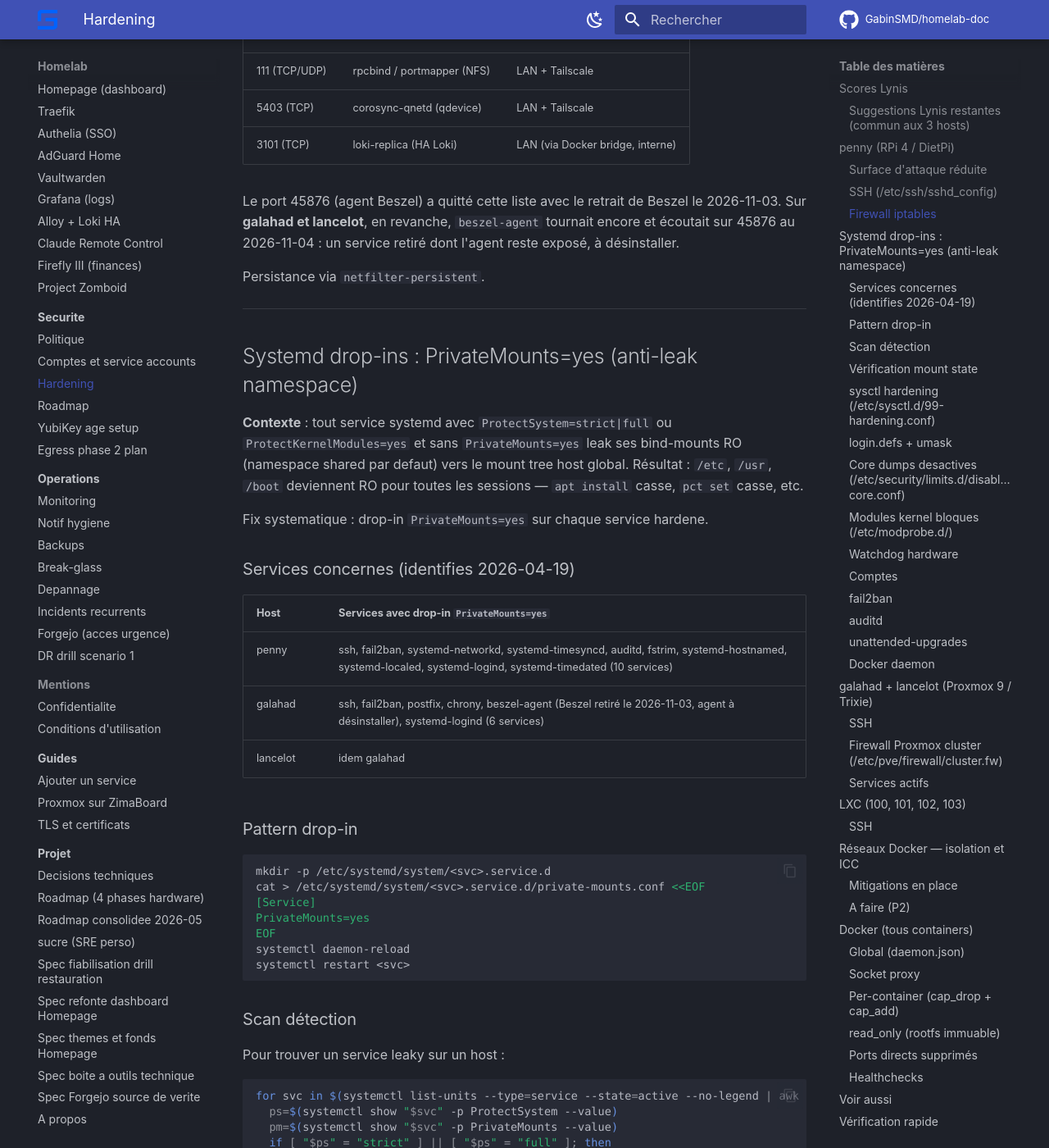
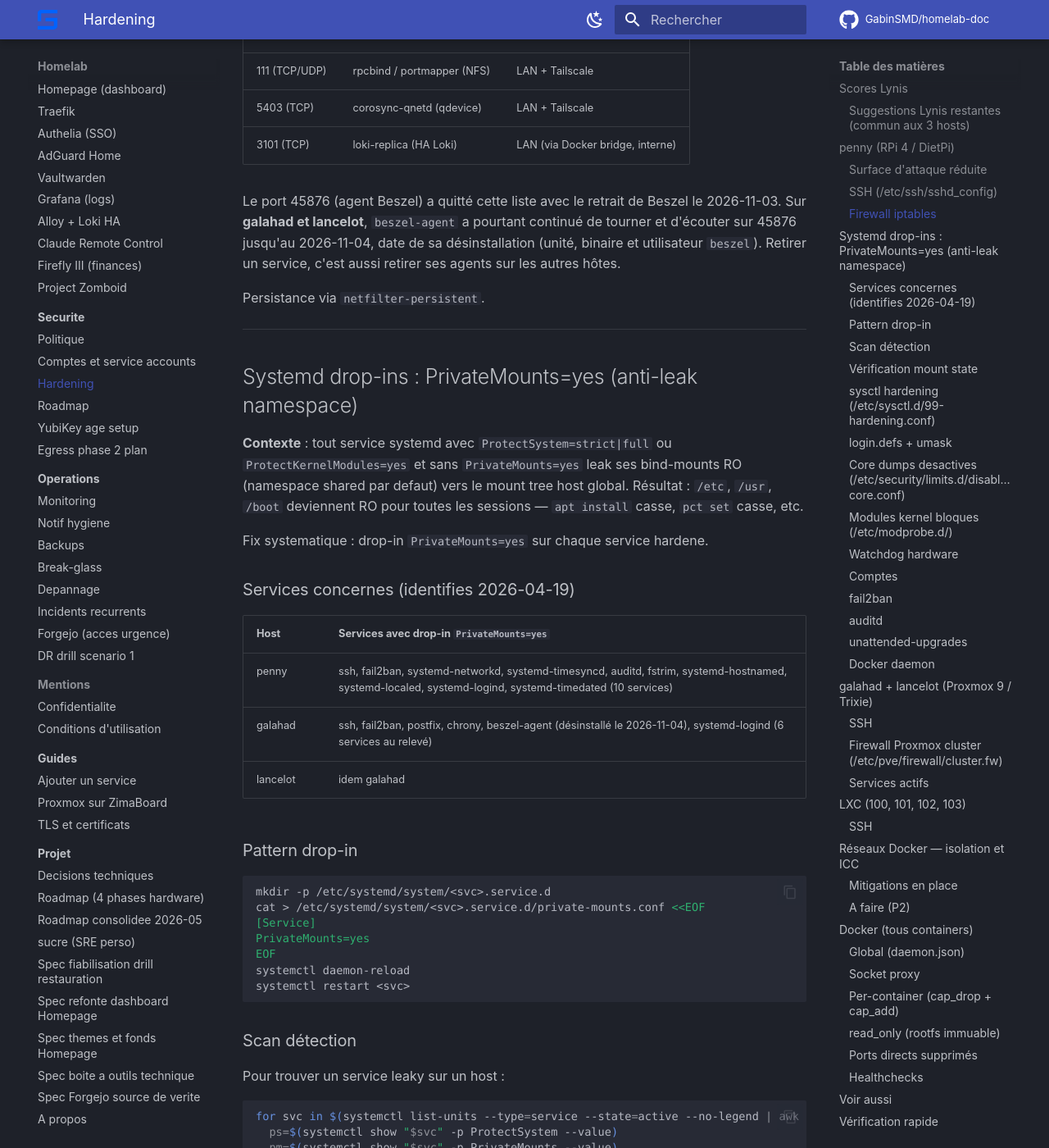
Before and after one commit to GabinSMD/homelab-doc, an MkDocs documentation site: the page built from docs/securite/hardening.md, in a window 1280 px wide and 1400 px high, scrolled down 3127 px. Shown: the whole window at 82% size. Built offline with MkDocs 1.6.1 and Material for MkDocs 9.7.7, drawn with Linux system fonts in a browser that asks for light colours; comment, search, counter and statistics services are not loaded; some of the changed text lies outside the part shown.

Commit message:
docs: agents Beszel desinstalles, Alloy dans la LXC iptv
Suite de la PR #32, apres action sur les machines le 2026-11-04 :
- beszel-agent desinstalle sur galahad et lancelot (hardening)
- LXC 109 iptv expedie desormais journald + Docker : les huit LXC
  expedient (alloy-loki-ha, grafana)
- Vaultwarden : le tableau des capabilities etait juste (verifie par
  docker inspect dans la LXC 102), precision de l'emplacement seulement

Co-Authored-By: Claude Opus 5.5 <noreply@anthropic.com>

```diff
--- a/docs/securite/hardening.md
+++ b/docs/securite/hardening.md
@@ -113,8 +113,9 @@ Policy `INPUT DROP`. Ports ouverts uniquement :
 | 3101 (TCP) | loki-replica (HA Loki) | LAN (via Docker bridge, interne) |
 
 Le port 45876 (agent Beszel) a quitté cette liste avec le retrait de Beszel le 2026-11-03.
-Sur **galahad et lancelot**, en revanche, `beszel-agent` tournait encore et écoutait sur
-45876 au 2026-11-04 : un service retiré dont l'agent reste exposé, à désinstaller.
+Sur **galahad et lancelot**, `beszel-agent` a pourtant continué de tourner et d'écouter
+sur 45876 jusqu'au 2026-11-04, date de sa désinstallation (unité, binaire et utilisateur
+`beszel`). Retirer un service, c'est aussi retirer ses agents sur les autres hôtes.
 
 Persistance via `netfilter-persistent`.
 
@@ -131,7 +132,7 @@ Fix systematique : drop-in `PrivateMounts=yes` sur chaque service hardene.
 | Host | Services avec drop-in `PrivateMounts=yes` |
 |------|-------------------------------------------|
 | penny | ssh, fail2ban, systemd-networkd, systemd-timesyncd, auditd, fstrim, systemd-hostnamed, systemd-localed, systemd-logind, systemd-timedated (10 services) |
-| galahad | ssh, fail2ban, postfix, chrony, beszel-agent (Beszel retiré le 2026-11-03, agent à désinstaller), systemd-logind (6 services) |
+| galahad | ssh, fail2ban, postfix, chrony, beszel-agent (désinstallé le 2026-11-04), systemd-logind (6 services au relevé) |
 | lancelot | idem galahad |
 
 ### Pattern drop-in
@@ -368,7 +369,7 @@ Clients socket direct : **aucun** depuis le retrait de Portainer le 2026-11-03 (
 | Traefik | ✅ OK | `/tmp`, `/run` | teste 2026-04-13 |
 | Homepage | ✅ OK | `/tmp`, `/app/.next/cache` | teste 2026-04-13 |
 | Authelia | ❌ KO | — | ecrit `/app/.healthcheck.env` au startup (pas seulement healthcheck), impossible en l'état |
-| Vaultwarden | ❌ KO | — | SQLite DB + icons cache (design) |
+| Vaultwarden (LXC 102) | ❌ KO | — | SQLite DB + icons cache (design) |
 
 ### Ports directs supprimés
 
```
Also changed, not shown: other parts of docs/securite/hardening.md (+1 -1 lines), docs/services/alloy-loki-ha.md (+2 -2 lines), docs/services/grafana.md (+2 -2 lines), 1 other file.
